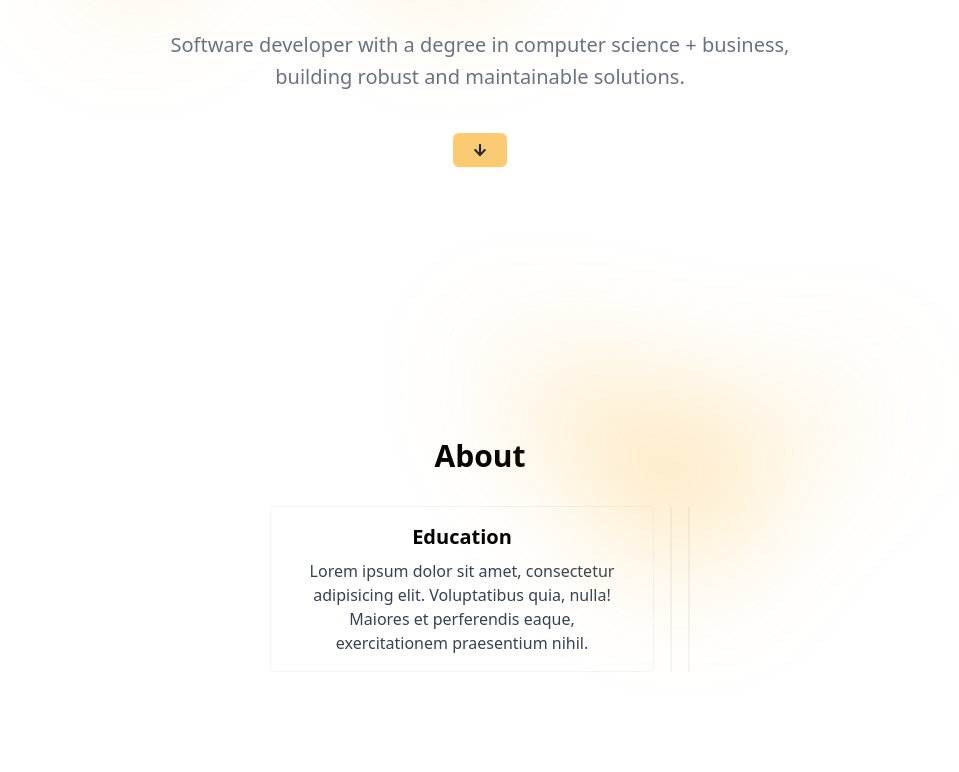
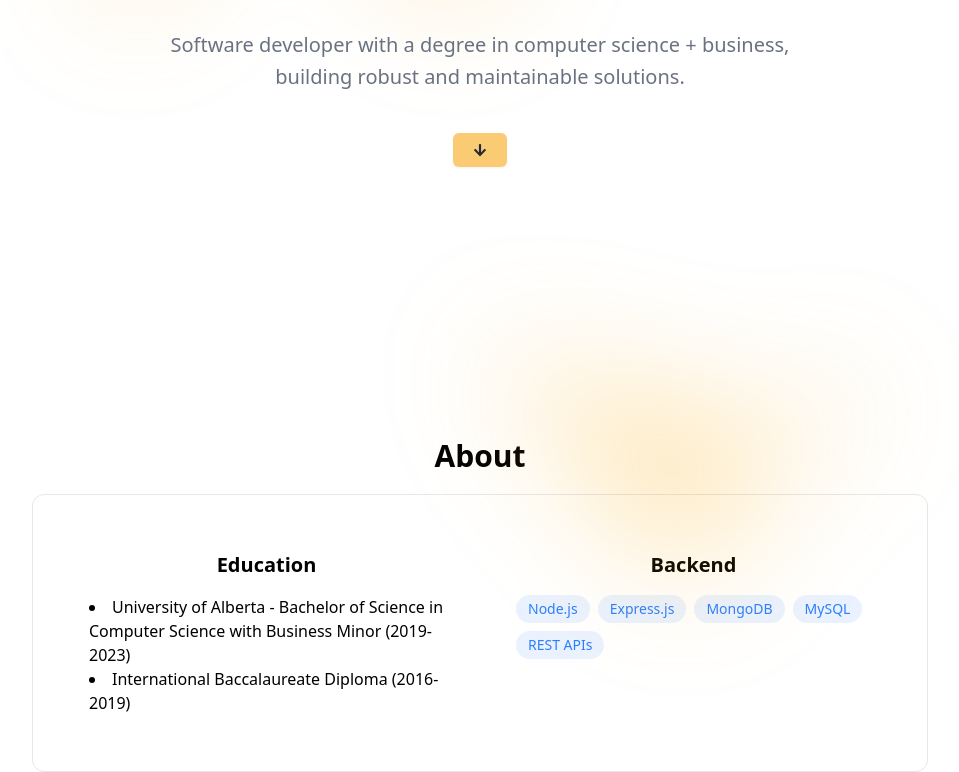
Before and after one commit to wrrnlim/wrrnlim.github.io, a React (Vite) app: page / in a window 1280 px wide. Shown: the part 382-1154 px from the top of the page, without its empty margins (160-1119 px from the left). Before the commit the page ends 1066 px from the top, so only its background shows below. Built offline with nearby package versions, Linux system fonts and the light colour scheme.

Commit message:
WIP About card

```diff
--- a/src/components/Section.jsx
+++ b/src/components/Section.jsx
@@ -3,20 +3,45 @@
 
 export default function Section(props) {
   const { title } = props
+  const frontendSkills = [
+    'HTML', 'CSS', 'JavaScript', 'React', 'Tailwind CSS', 'Bootstrap'
+  ]
+  const backendSkills = [
+    'Node.js', 'Express.js', 'MongoDB', 'MySQL', 'REST APIs'
+  ]
   return (
     <div className="text-center">
       <h3 className='text-3xl font-bold my-5' id={title.toLowerCase()}>{title}</h3>
-      <div className="flex flex-col md:flex-row md:justify-center md:gap-4">
-        <Card>
-          <div className="px-6 py-4">
-            <div className="font-bold text-xl mb-2">Education</div>
-            <p className="text-gray-700 text-base">
-              Lorem ipsum dolor sit amet, consectetur adipisicing elit. Voluptatibus quia, nulla! Maiores et perferendis eaque, exercitationem praesentium nihil.
-            </p>
+      <div className="rounded-xl p-8 border-gray-200 border max-w-4xl mx-auto">
+        <div className="grid grid-cols-1 md:grid-cols-2 gap-6">
+          <div className="rounded-xl p-6 hover:-translate-y-1 transition-all">
+            <h3 className="text-xl font-bold mb-4">Education</h3>
+            <ul className="list-disc list-inside text-left">
+              <li>
+                University of Alberta - Bachelor of Science in Computer Science with Business Minor (2019-2023)
+              </li>
+              <li>
+                International Baccalaureate Diploma (2016-2019)
+              </li>
+            </ul>
           </div>
-        </Card>
-        <Card />
-        <Card />
+
+          <div className="rounded-xl p-6 hover:-translate-y-1 transition-all">
+            <h3 className="text-xl font-bold mb-4"> Backend</h3>
+            <div className="flex flex-wrap gap-2">
+              {backendSkills.map((tech, key) => (
+                <span
+                  key={key}
+                  className="bg-blue-500/10 text-blue-500 py-1 px-3 rounded-full text-sm hover:bg-blue-500/20
+                                    hover:shadow-[0_2px_8px_rgba(59,130,2246,0.2)] transition
+                    "
+                >
+                  {tech}
+                </span>
+              ))}
+            </div>
+          </div>
+        </div>
       </div>
     </div>
   )
```
